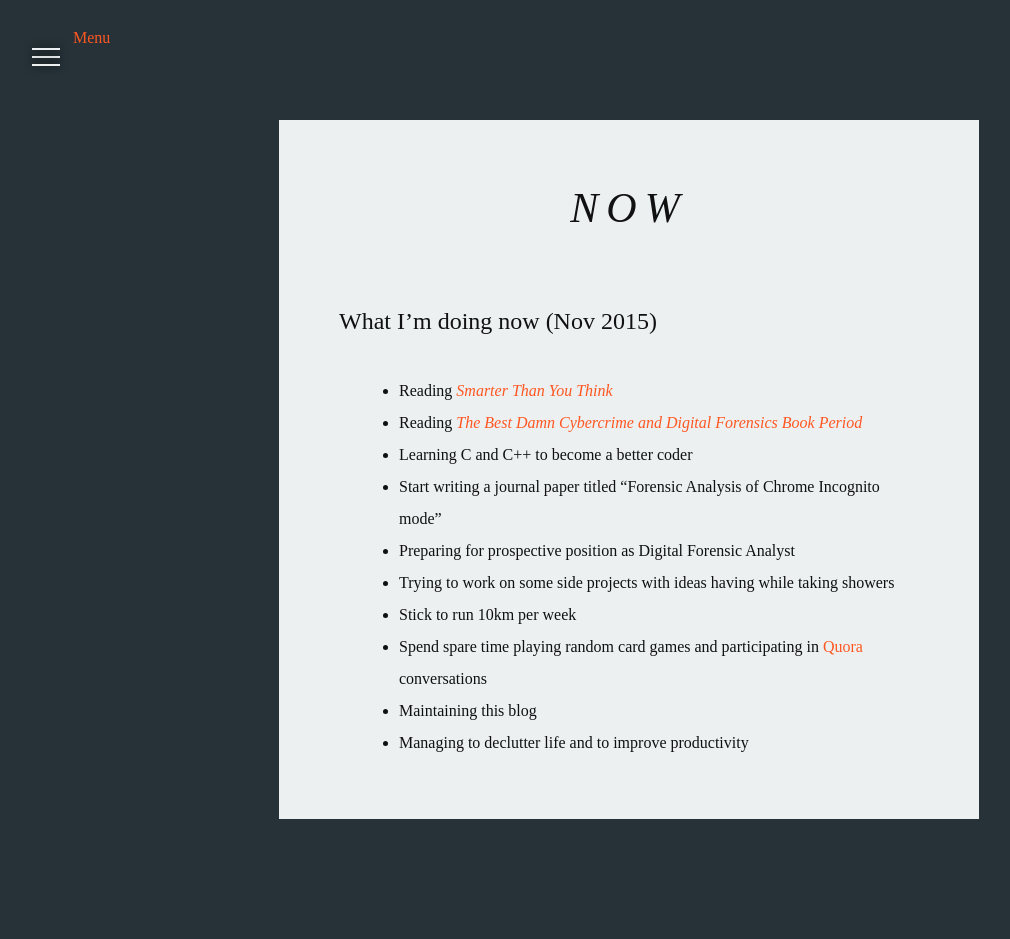
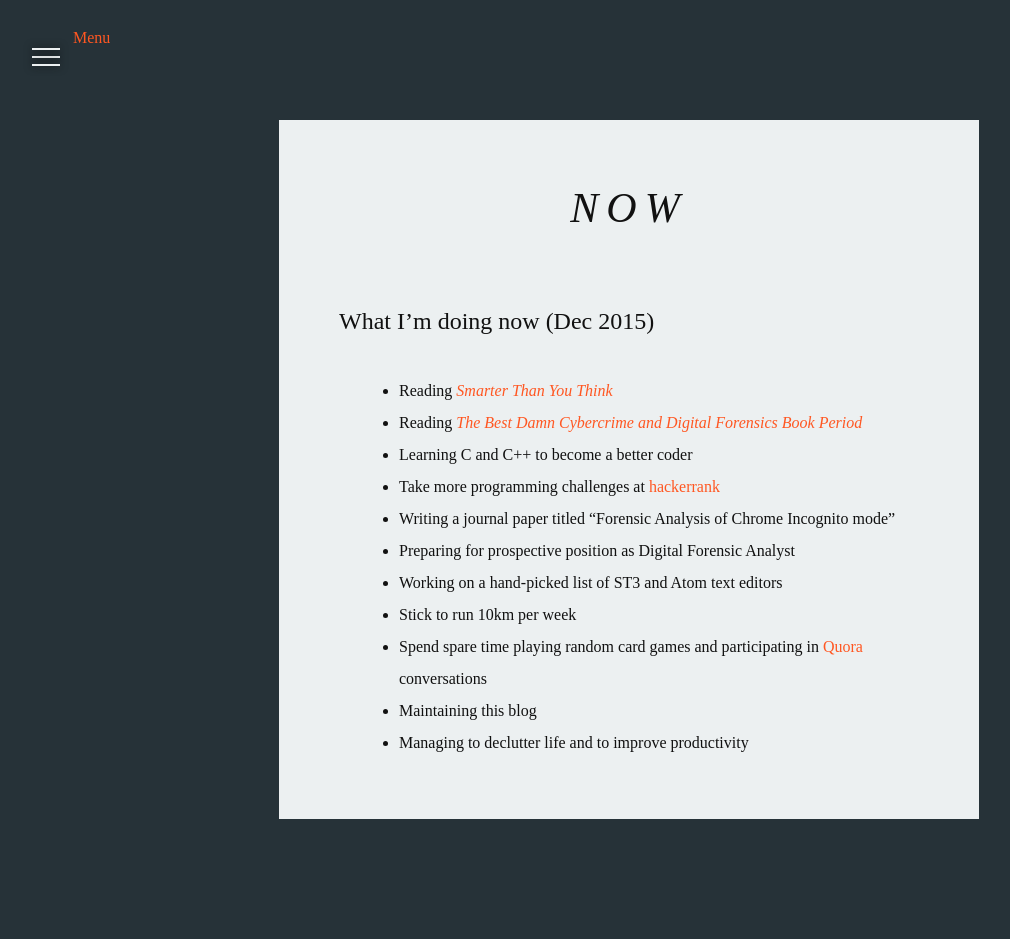
Before and after one commit to aungthurhahein/aungthurhahein.github.com, a Jekyll site: the page built from now.md, in a window 1280 px wide. Shown: the whole page, without its empty margins (11-1021 px from the left). Built offline with Jekyll 4.4.1, drawn with Linux system fonts in a browser that asks for light colours; nearby versions of some CDN libraries.

Commit message:
minor achors fixed

```diff
--- a/now.md
+++ b/now.md
@@ -4,14 +4,15 @@ title: Now
 permalink: /now/
 ---
 
-# What I'm doing now (Nov 2015)
+# What I'm doing now (Dec 2015)
 
 *	Reading <a href="http://smarterthanyouthink.net/book/">*Smarter Than You Think*</a>
 *	Reading <a href="http://www.sciencedirect.com/science/book/9781597492287">*The Best Damn Cybercrime and Digital Forensics Book Period*</a>
 *	Learning C and C++ to become a better coder
-*	Start writing a journal paper titled "Forensic Analysis of Chrome Incognito mode"
+*	Take more programming challenges at <a href="https://www.hackerrank.com">hackerrank</a>
+*	Writing a journal paper titled "Forensic Analysis of Chrome Incognito mode"
 *	Preparing for prospective position as Digital Forensic Analyst
-*	Trying to work on some side projects with ideas having while taking showers
+*	Working on a hand-picked list of ST3 and Atom text editors
 *	Stick to run 10km per week
 *	Spend spare time playing random card games and participating in <a href="quora.com">Quora</a> conversations
 *	Maintaining this blog
```
Also changed, not shown: _drafts/technology-Myanmar.md (+0 -1 lines), projects.md (+1 -1 lines).
